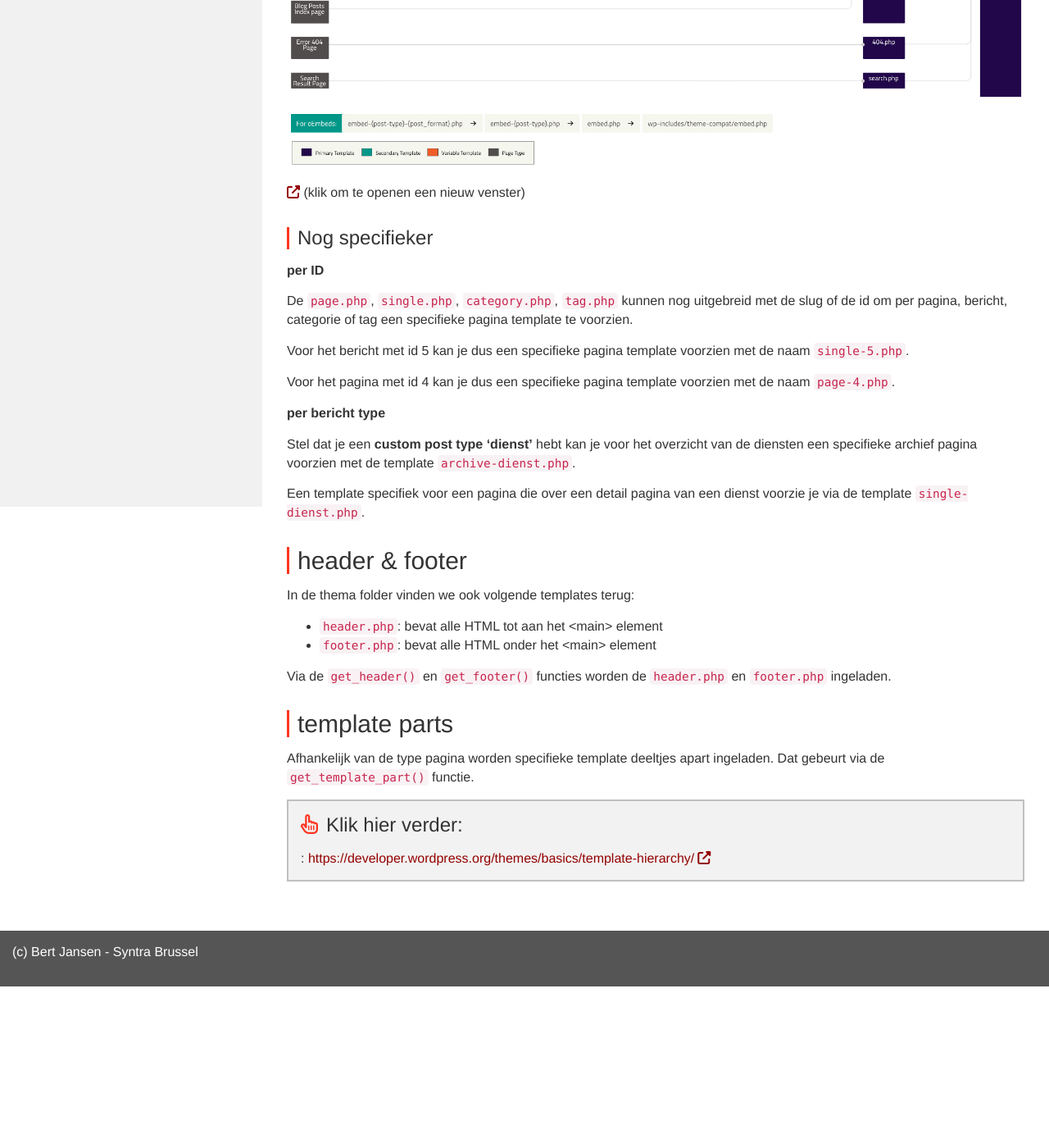
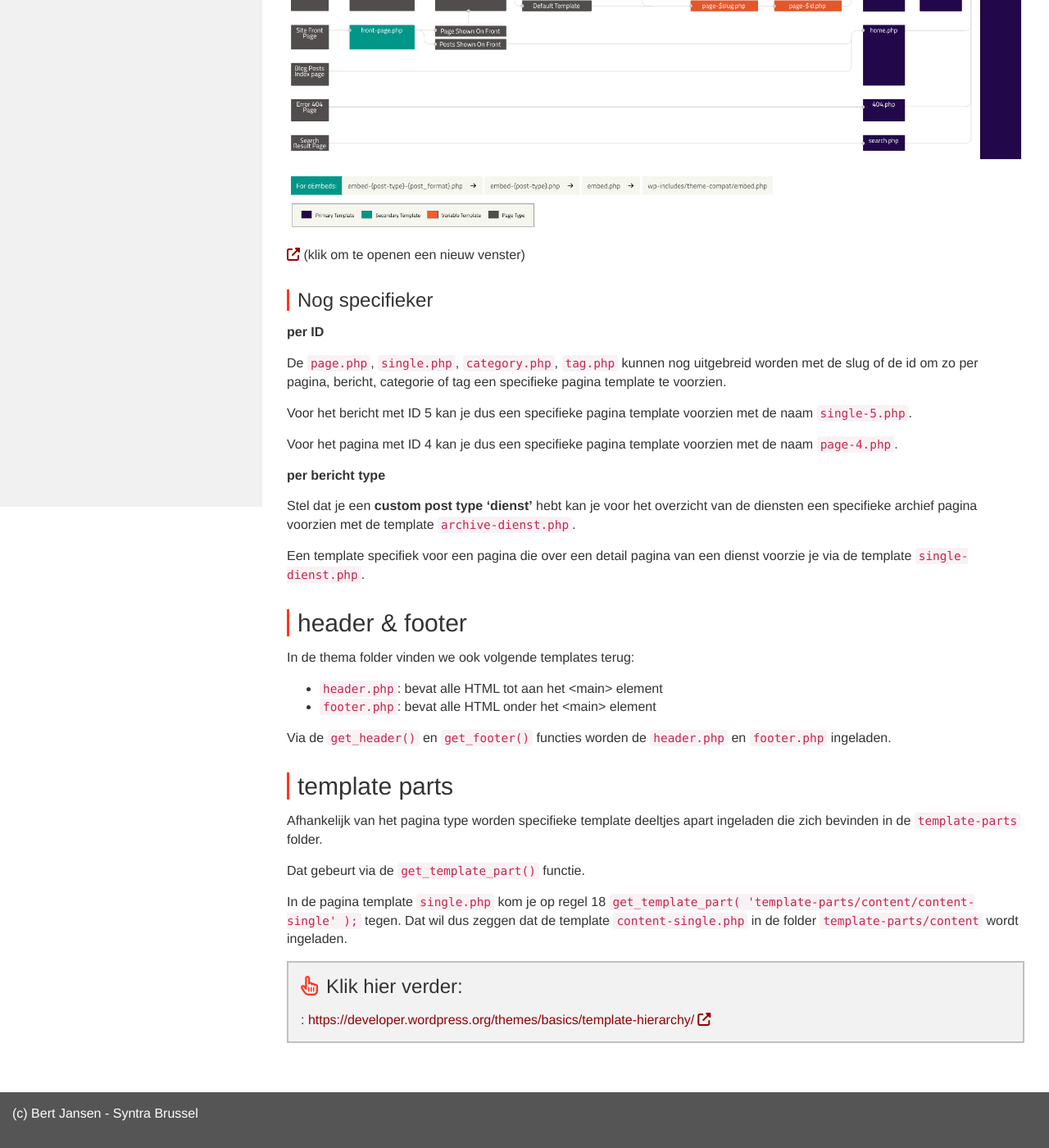
Before and after one commit to Syntra-Brussel/dynamische-webtechnieken, a Jekyll site: the page built from wordpress/templates.md, in a window 1280 px wide and 1400 px high, scrolled down 882 px. Shown: the whole window at 82% size. Built offline with Jekyll 4.4.1, drawn with Linux system fonts in a browser that asks for light colours; nearby versions of some CDN libraries; a script that is not in the unit is left out; before the commit the page ends 2085 px from its top, so only the background shows below that; some of the changed text lies outside the part shown.

Commit message:
Update templates.md

```diff
--- a/wordpress/templates.md
+++ b/wordpress/templates.md
@@ -6,10 +6,16 @@
 links:
  - url: https://developer.wordpress.org/themes/basics/template-hierarchy/
 ---
-We onderzoeken de templates die aan de opbouw van ons twentytwentyone thema.
+Een Wordpress website pagina is een combinatie verschillende templates in mekaar.
+
+Dat heeft als voordeel dat de website eenvoudiger te onderhouden en beter leesbaar is.
 
 ## pagina templates
-We onderscheiden verschillende pagina types. Ze hebben ook elk hun overeenkomstige template in de thema folder.
+
+De "buitenste" template noemen we de pagina template.
+
+We onderscheiden verschillende pagina types. Ze hebben elk hun overeenkomstige template in de thema folder.
+
 * pagina -> <code>page.php</code>
 * bericht details -> <code>single.php</code>
 * overzicht van berichten -> <code>archive.php</code>
@@ -29,11 +35,11 @@
 
 <strong>per ID</strong>
 
-De <code>page.php</code>, <code>single.php</code>, <code>category.php</code>, <code>tag.php</code> kunnen nog uitgebreid met de slug of de id om per pagina, bericht, categorie of tag een specifieke pagina template te voorzien.
+De <code>page.php</code>, <code>single.php</code>, <code>category.php</code>, <code>tag.php</code> kunnen nog uitgebreid worden met de slug of de id om zo per pagina, bericht, categorie of tag een specifieke pagina template te voorzien.
 
-Voor het bericht met id 5 kan je dus een specifieke pagina template voorzien met de naam <code>single-5.php</code>.
+Voor het bericht met ID 5 kan je dus een specifieke pagina template voorzien met de naam <code>single-5.php</code>.
 
-Voor het pagina met id 4 kan je dus een specifieke pagina template voorzien met de naam <code>page-4.php</code>.
+Voor het pagina met ID 4 kan je dus een specifieke pagina template voorzien met de naam <code>page-4.php</code>.
 
 <strong>per bericht type</strong>
 
@@ -49,5 +55,8 @@
 Via de <code>get_header()</code> en <code>get_footer()</code> functies worden de <code>header.php</code> en <code>footer.php</code> ingeladen.
 
 ## template parts
-Afhankelijk van de type pagina worden specifieke template deeltjes apart ingeladen.
+Afhankelijk van het pagina type worden specifieke template deeltjes apart ingeladen die zich bevinden in de <code>template-parts</code> folder.
+
 Dat gebeurt via de <code>get_template_part()</code> functie.
+
+In de pagina template <code>single.php</code> kom je op regel 18 <code>get_template_part( 'template-parts/content/content-single' );</code> tegen. Dat wil dus zeggen dat de template <code>content-single.php</code> in de folder <code>template-parts/content</code> wordt ingeladen.
```
Also changed, not shown: other parts of wordpress/templates.md (+2 -2 lines).
